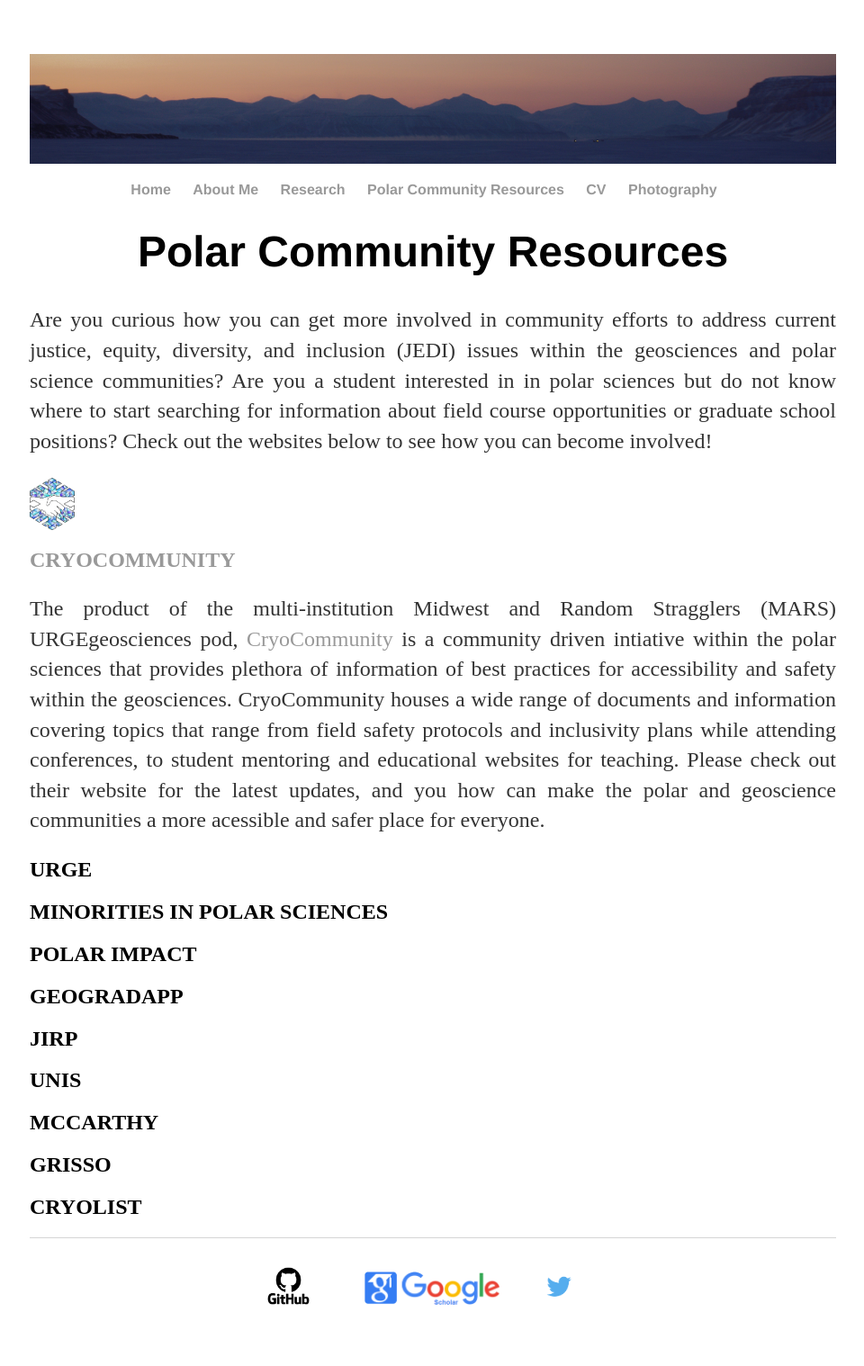
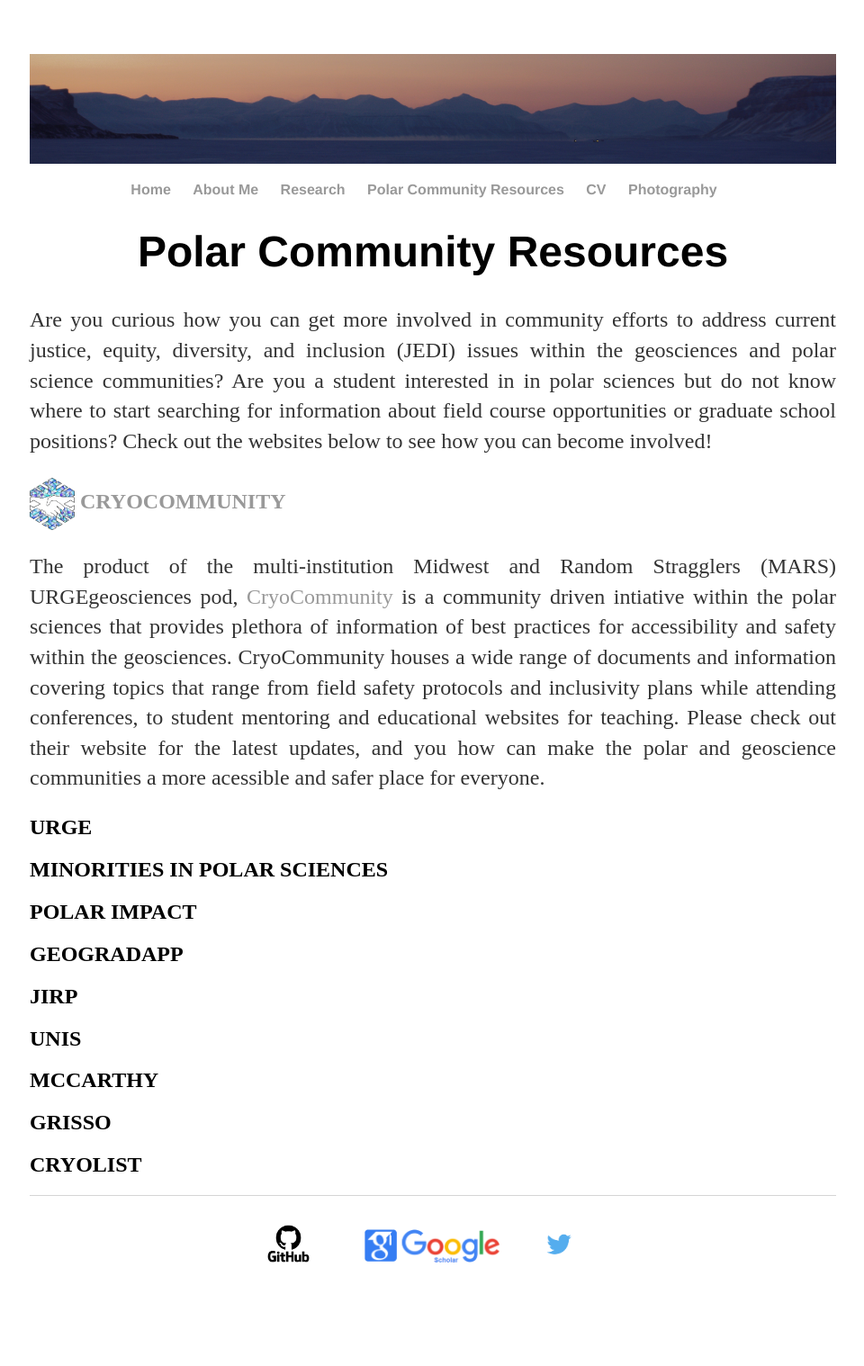
Before and after one commit to Cbarnett207/CBarnett207.github.io, a Jekyll site: the page built from community/index.html, in a window 1280 px wide. Shown: the whole page at 90% size, without its empty margins (159-1119 px from the left). Built offline with Jekyll 4.4.1, drawn with Linux system fonts in a browser that asks for light colours; after the commit the page ends 1471 px from its top, so only the background shows below that.

Commit message:
Update index.html

```diff
--- a/community/index.html
+++ b/community/index.html
@@ -9,8 +9,10 @@
     Are you a student interested in in polar sciences but do not know where to start searching for information about field course
     opportunities or graduate school positions? Check out the websites below to see how you can become involved!</p></div>
     <div>
-	 <img style="vertical-align:middle" src="/images/Cryo_Community_Logo.png" width="50pt" alt="CryoCommunity Logo"/>&nbsp;&nbsp;
-    	 <span style=""><h2><a href="https://cryocommunity.org/" style="text-decoration:none">CRYOCOMMUNITY</a></h2></span>
+	 <h2>
+		<img style="vertical-align:middle" src="/images/Cryo_Community_Logo.png" width="50pt" alt="CryoCommunity Logo"/>
+    	 	<span style=""><a href="https://cryocommunity.org/" style="text-decoration:none">CRYOCOMMUNITY</a></span>
+	 </h2>
 	 <p align="justify">The product of the multi-institution Midwest and Random Stragglers (MARS) URGEgeosciences pod,
 		      <a href="https://cryocommunity.org/" style="text-decoration:none">CryoCommunity</a> is a community driven
 		      intiative within the polar sciences that provides plethora of information of best practices for accessibility and safety within
```
